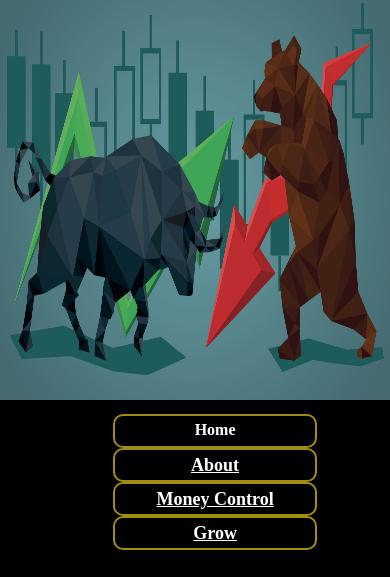
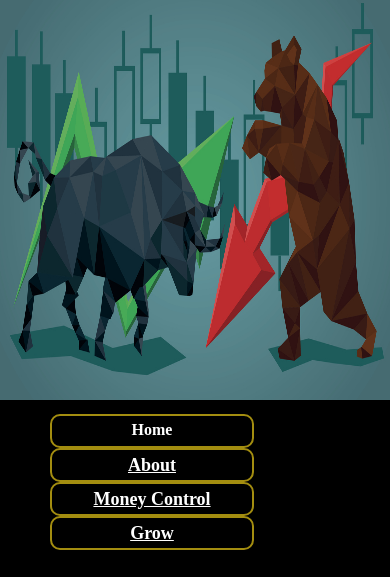
Before and after one commit to ashwinjeeva/stocks-analyzer, a plain HTML site: page index.html in a window 390 px wide. Shown: the top 577 px of the page. Drawn offline with Linux system fonts and the light colour scheme.

Commit message:
Update home.css

```diff
--- a/home.css
+++ b/home.css
@@ -111,7 +111,7 @@ margin-right: 0;
             display: inline-block;
             width: 200px;
             height: 25px;
-             margin-left: 29%;
+             margin-left: 50px;
             text-align: center;
             padding-top: 5px;
             border-radius: 10px;
```
